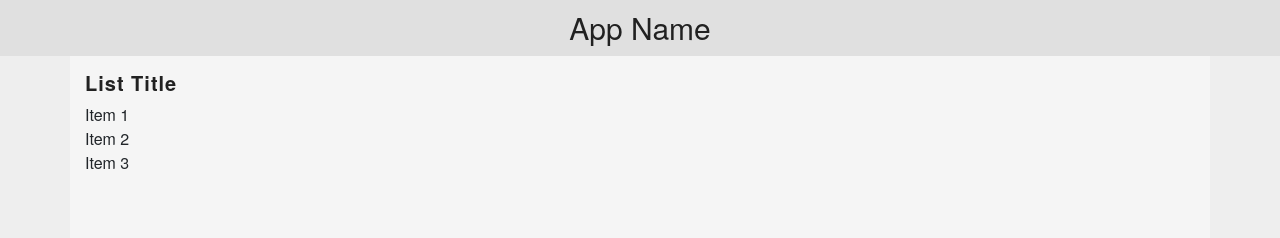
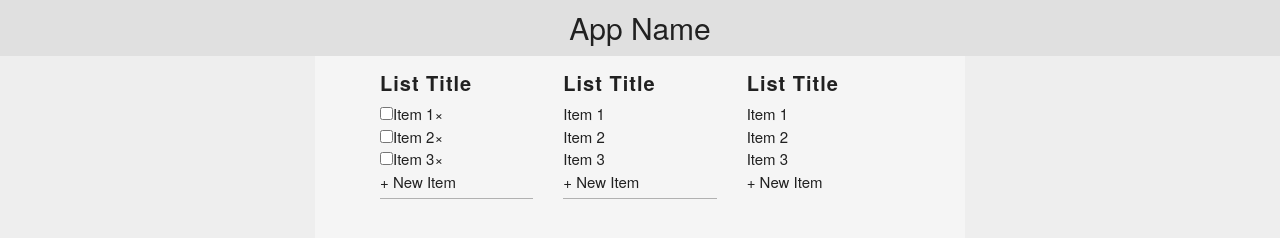
Before and after one commit to Ruz94/ToDoApplication, a plain HTML site: page index.html in a window 1280 px wide. Drawn offline with nearby package versions, Linux system fonts and the light colour scheme.

Commit message:
styling changes to prototype

```diff
--- a/index.html
+++ b/index.html
@@ -1,4 +1,3 @@
-<!DOCTYPE html>
 <html lang="en">
   <head>
     <meta charset="utf-8" xmlns="http://www.w3.org/1999/xhtml" />
@@ -18,23 +17,28 @@
     </header>
     <div class="container">
       <div class="row">
-        <div class="col-12">
-          <h4 class="listTitle">List Title</h4>
+        <div class="col-12 col-sm-6 col-md-4 bottom-border">
+          <h4>List Title</h4>
+          <p><input type="checkbox" /><span>Item 1</span><span>×</span></p>
+          <p><input type="checkbox" /><span>Item 2</span><span>×</span></p>
+          <p><input type="checkbox" /><span>Item 3</span><span>×</span></p>
+          <p>+ New Item</p>
         </div>
-      </div>
-      <div class="row">
-        <div class="col-12">
-          <span>Item 1</span>
+
+        <div class="col-12 col-sm-6 col-md-4 bottom-border">
+          <h4>List Title</h4>
+          <p>Item 1</p>
+          <p>Item 2</p>
+          <p>Item 3</p>
+          <p>+ New Item</p>
         </div>
-      </div>
-      <div class="row">
-        <div class="col-12">
-          <span>Item 2</span>
-        </div>
-      </div>
-      <div class="row">
-        <div class="col-12">
-          <span>Item 3</span>
+
+        <div class="col-12 col-sm-6 col-md-4 bottom-border">
+          <h4>List Title</h4>
+          <p>Item 1</p>
+          <p>Item 2</p>
+          <p>Item 3</p>
+          <p>+ New Item</p>
         </div>
       </div>
     </div>
--- a/main.css
+++ b/main.css
@@ -23,10 +23,34 @@ h1 {
   height: 100%;
 }
 
-.listTitle {
+h4 {
   letter-spacing: 1px;
   color: #212121;
   font-size: 20px;
   font-weight: 700;
   margin-top: 15px;
 }
+
+p {
+  margin: 0px;
+  color: #212121;
+  font-size: 15px;
+}
+
+.bottom-border:not(:last-of-type) p:last-of-type {
+  border-bottom: 1px solid #b1b1b1;
+  padding-bottom: 5px;
+}
+
+@media (min-width: 576px) {
+  .row {
+    max-width: 550px;
+    margin: 0 auto 50px auto;
+  }
+}
+
+@media (min-width: 746px) {
+  .container {
+    max-width: 650px;
+  }
+}
```
